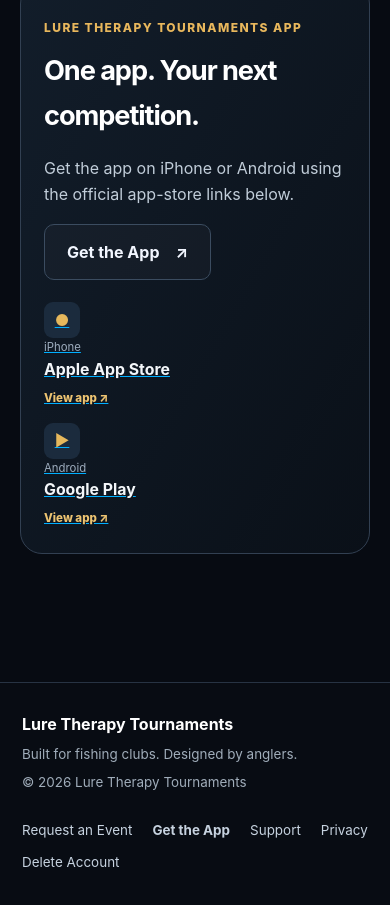
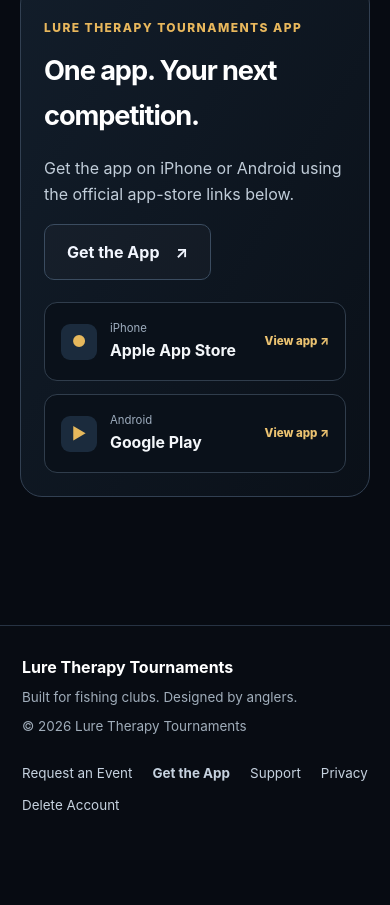
Before and after one commit to Psytops/lure-therapy-website, a plain HTML site: page index.html in a window 390 px wide. Shown: the part 6716-7621 px from the top of the page. After the commit the page ends 7576 px from the top, so only its background shows below. Drawn offline with Linux system fonts and the light colour scheme.

Commit message:
Link official app-store downloads on home.css

```diff
--- a/home.css
+++ b/home.css
@@ -80,7 +80,7 @@
 .home-page .download-highlight h3 { color:#fff; font-size:1.7rem; margin:8px 0; }
 .home-page .download-highlight p { max-width:470px; }
 .home-page .store-availability { display:flex; flex-direction:column; gap:13px; }
-.home-page .store-availability > div { display:flex; gap:13px; align-items:center; padding:16px; background:#0a111a; border:1px solid #303d4c; border-radius:13px; }
+.home-page .store-availability > a { display:flex; gap:13px; align-items:center; padding:16px; background:#0a111a; border:1px solid #303d4c; border-radius:13px; }
 .home-page .store-availability span:nth-child(2) { display:flex; flex-direction:column; flex:1; min-width:0; }
 .home-page .store-availability small { color:#9dacbd; font-size:.71rem; }
 .home-page .store-availability strong { color:#f4f7fa; font-size:.99rem; }
@@ -129,10 +129,15 @@
  .home-page .home-hero { padding-top:45px; }
  .home-page .mission-strip span { width:calc(50% - 15px); font-size:.64rem; }
  .home-page .home-footer { flex-direction:column; }
- .home-page .store-availability > div { flex-wrap:wrap; }
+ .home-page .store-availability > a { flex-wrap:wrap; }
 }
 @media (prefers-reduced-motion: reduce) { .home-page .button { transition:none; } }
 .home-page .club-process-note{margin:27px 0 0;padding:18px 22px;background:linear-gradient(120deg,#132338,#0d1a29);border:1px solid #75603a;border-radius:14px;color:#d7e2ef;line-height:1.65}
 .home-page .club-process-note strong{color:#f4ce7f}
 .home-page .site-nav a[aria-current="page"]{color:#fff}
 @media(max-width:650px){.home-page header{position:static}.home-page .site-nav{gap:7px 14px}.home-page .site-nav a{font-size:.77rem}}
+
+/* Make the official app-store cards clickable and keyboard accessible. */
+.home-page .store-availability > a { color:inherit; text-decoration:none; transition:border-color .18s ease, transform .18s ease; }
+.home-page .store-availability > a:hover { border-color:#e6b85c; transform:translateY(-2px); }
+.home-page .store-availability > a:focus-visible { outline:3px solid #f7c65a; outline-offset:3px; }
```
